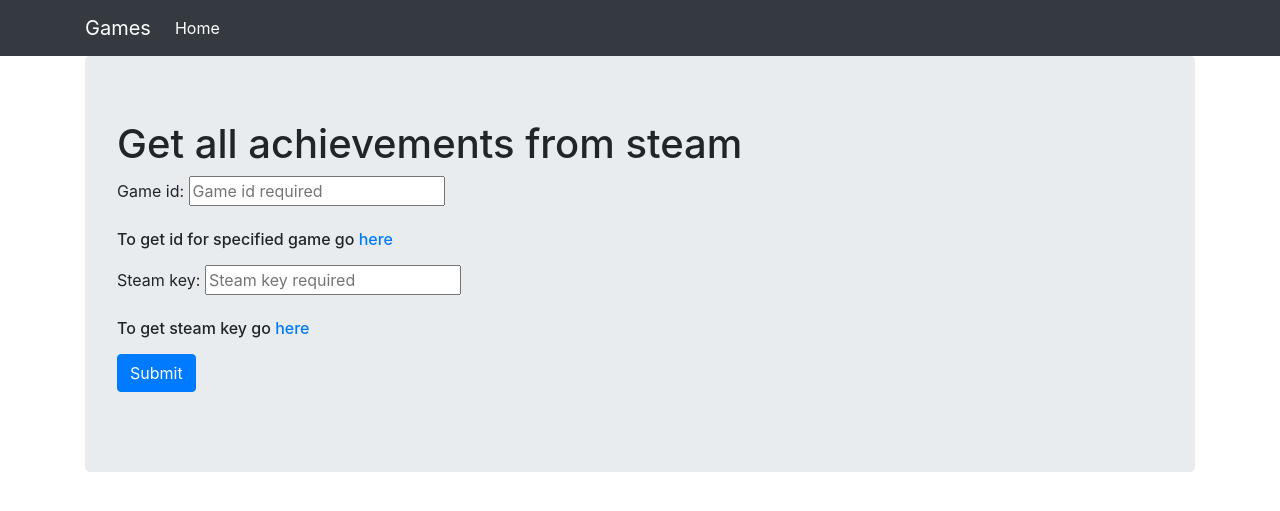
After one commit to wojciechp99/road_to_platinium, a Django app: page /test in a window 1280 px wide. The commit adds this page. Shown: the top 511 px of the page. Run offline with Django 3.2, Linux system fonts and the light colour scheme; some libraries are stand-ins or nearby versions.

Commit message:
Added status_code.html - added get_achievements.html - modified games_all_achiev.html - modified upload_to_database in views.py and added get_achievements view

```diff
--- /dev/null
+++ b/games/achievements/templates/get_achievements.html
@@ -0,0 +1,25 @@
+{% extends 'base.html' %}
+
+{% block title %}
+Games
+{% endblock %}
+
+
+{% block content %}
+<h1>Get all achievements from steam</h1>
+<form>
+    <p>
+        <label for="game_id">Game id:
+            <input type="text" id="game_id" name="game_id" placeholder="Game id required" required/>
+        </label>
+        <h6>To get id for specified game go <a href="https://steamdb.info/">here</a></h6>
+    </p>
+    <p>
+        <label for="steam_key">Steam key:
+            <input type="text" id="steam_key" name="steam_key" placeholder="Steam key required" required/>
+        </label>
+        <h6>To get steam key go <a href="https://steamcommunity.com/dev/revokekey">here</a></h6>
+    </p>
+    <input type="submit" value="Submit" class="btn btn-primary">
+</form>
+{% endblock %}
--- a/games/achievements/urls.py
+++ b/games/achievements/urls.py
@@ -1,6 +1,6 @@
 from django.urls import path
 from .views import games, GameAchievementsView, AchievementUpdateView, change_achievement_status, AchievementDetailView, \
-    upload_to_database
+    upload_to_database, get_achievements
 
 urlpatterns = [
     path('game/<int:pk>', GameAchievementsView.as_view(), name="achiev"),
@@ -8,5 +8,6 @@
     path('<int:pk>/change-achievement-status', change_achievement_status, name='change-status'),
     path('achiev/<int:pk>', AchievementDetailView.as_view(), name='achiev-detail'),
     path("api/upload-achievements", upload_to_database, name='upload-with-api'),
+    path('test', get_achievements, name='test'),
     path('', games, name='index'),
 ]
--- a/games/achievements/views.py
+++ b/games/achievements/views.py
@@ -43,10 +43,14 @@
     import requests
 
     STEAM_KEY = "0"  # for now key is stored as value
-    GAME_ID = "211420"  # page for obtaining game id: https://steamdb.info/ , for now also stored as value
+    GAME_ID = "211420"  # for now also stored as value
 
     get_api = requests.get(
         f"https://api.steampowered.com/ISteamUserStats/GetSchemaForGame/v0002/?key={STEAM_KEY}&appid={GAME_ID}&l=english&format=json")
+
+    if get_api.status_code != 200:
+        return render(request, template_name='status_code.html', context={'status_code': get_api.status_code})
+
     achievements = (get_api.json()['game']["availableGameStats"]["achievements"])
     game = Game.objects.get(name="Dark Souls")
 
@@ -68,6 +72,10 @@
     return render(request, template_name='games_all_achiev.html', context={'achievements': Achievement.objects.all()})
 
 
+def get_achievements(request):
+    return render(request, template_name="get_achievements.html")
+
+
 def games(request):
     return render(request, template_name='games.html',
                   context={'games': Game.objects.all(),
```
Also changed, not shown: games/achievements/templates/games_all_achiev.html (+25 -12 lines), games/achievements/templates/status_code.html (added, +10 -0 lines).
